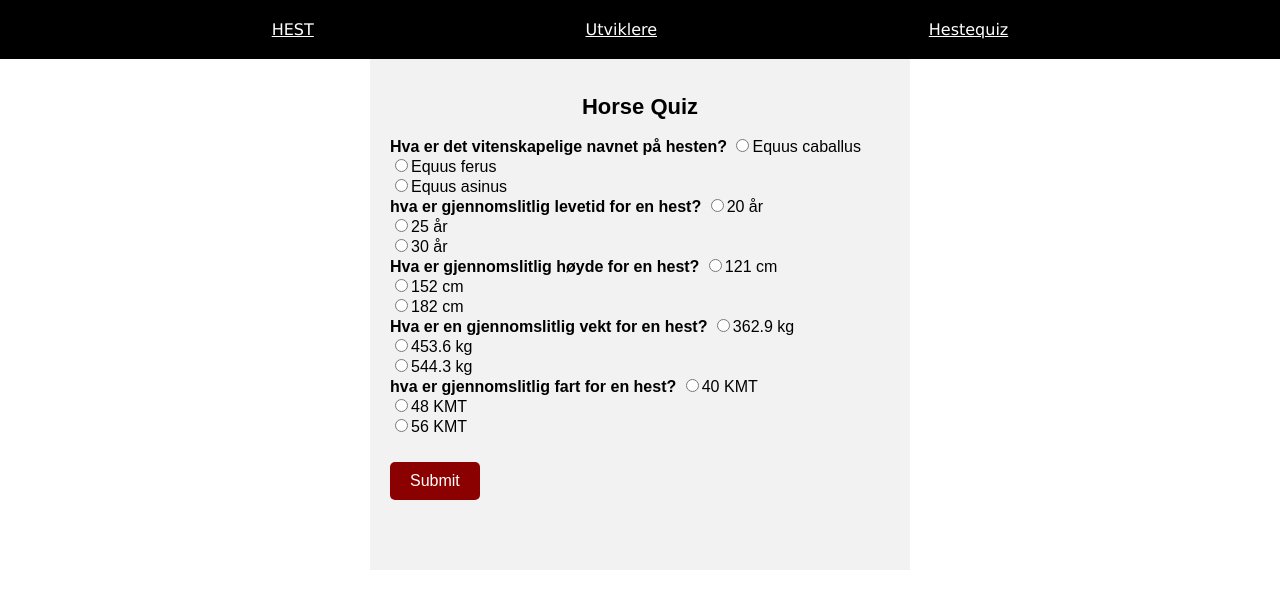
After one commit to B1GMAN95/Skoleoppgaver_Hossen, a PHP site: page /hestequiz.html in a window 1280 px wide. The commit adds this page. Shown: the top 609 px of the page. Run offline with PHP 8.4, Linux system fonts and the light colour scheme.

Commit message:
Add files via upload

```diff
--- /dev/null
+++ b/hestegenerator/hestequiz.css
@@ -0,0 +1,66 @@
+#quiz {
+  background-color: #f2f2f2;
+  padding: 20px;
+  width: 500px;
+  margin: auto;
+  font-family: sans-serif;
+}
+h1 {
+  text-align: center;
+  font-size: 22px;
+}
+ul {
+  padding: 0;
+  list-style: none;
+}
+label {
+  font-weight: bold;
+}
+input[type="submit"] {
+  background-color: #8b0000;
+  border: none;
+  color: white;
+  padding: 10px 20px;
+  font-size: 16px;
+  border-radius: 5px;
+  margin-top: 10px;
+  cursor: pointer;
+}
+input[type="submit"]:hover {
+  background-color: #d60000;
+}
+
+#result {
+  padding: 5%;
+}
+
+body {
+  margin: 0px;
+  padding: 0px;
+  font-family: Verdana, Geneva, Tahoma, sans-serif;
+}
+
+/* Header section.*/
+header {
+  text-align: center;
+  color: white;
+}
+
+/* Navigation */
+.top-nav {
+  display: flex;
+  justify-content: space-evenly;
+  flex-wrap: wrap;
+  background-color: black;
+  padding: 20px 0;
+  width: 100%;
+}
+
+.top-nav a {
+  text-decoration: underline;
+  color: white;
+}
+
+.top-nav a:hover {
+  font-style: italic;
+}
--- /dev/null
+++ b/hestegenerator/hestequiz.html
@@ -0,0 +1,59 @@
+<!DOCTYPE html>
+<html>
+  <head>
+    <title>Horse Quiz</title>
+    <meta charset="UTF-8" />
+    <meta http-equiv="X-UA-Compatible" content="IE=edge" />
+    <meta name="viewport" content="width=device-width, initial-scale=1.0" />
+    <link rel="stylesheet" href="hestequiz.css" />
+    <script defer src="hestequiz.js"></script>
+  </head>
+  <body>
+    <nav class="top-nav">
+      <a href="hestespill_html.html">HEST</a>
+      <a href="https://dromtorpvgs.github.io/2ITA-TO/">Utviklere</a>
+      <a href="javascript:window.location.reload()">Hestequiz</a>
+    </nav>
+    <div id="quiz">
+      <h1>Horse Quiz</h1>
+      <form action="">
+        <ul>
+          <li>
+            <label>Hva er det vitenskapelige navnet på hesten?</label>
+            <input type="radio" name="svar" value="Equus caballus" />Equus
+            caballus<br />
+            <input type="radio" name="svar" value="Equus ferus" />Equus ferus<br />
+            <input type="radio" name="svar" value="Equus asinus" />Equus
+            asinus<br />
+          </li>
+          <li>
+            <label>hva er gjennomslitlig levetid for en hest?</label>
+            <input type="radio" name="svar2" value="20 years" />20 år<br />
+            <input type="radio" name="svar2" value="25 years" />25 år<br />
+            <input type="radio" name="svar2" value="30 years" />30 år<br />
+          </li>
+          <li>
+            <label>Hva er gjennomslitlig høyde for en hest?</label>
+            <input type="radio" name="svar3" value="121 cm" />121 cm<br />
+            <input type="radio" name="svar3" value="152 cm" />152 cm<br />
+            <input type="radio" name="svar3" value="182 cm" />182 cm<br />
+          </li>
+          <li>
+            <label>Hva er en gjennomslitlig vekt for en hest?</label>
+            <input type="radio" name="svar4" value="360 kg" />362.9 kg<br />
+            <input type="radio" name="svar4" value="453 kg" />453.6 kg<br />
+            <input type="radio" name="svar4" value="544 kg" />544.3 kg<br />
+          </li>
+          <li>
+            <label>hva er gjennomslitlig fart for en hest?</label>
+            <input type="radio" name="svar5" value="40 kmt" />40 KMT<br />
+            <input type="radio" name="svar5" value="48 kmt" />48 KMT<br />
+            <input type="radio" name="svar5" value="56 kmt" />56 KMT<br />
+          </li>
+        </ul>
+        <input id="submit" type="submit" value="Submit" />
+      </form>
+      <div id="result"></div>
+    </div>
+  </body>
+</html>
--- /dev/null
+++ b/hestegenerator/hestequiz.js
@@ -0,0 +1,33 @@
+const quiz = document.getElementById("quiz");
+const form = quiz.querySelector("form");
+const questions = form.querySelectorAll("ul li");
+
+form.addEventListener("submit", (e) => {
+  e.preventDefault();
+  let score = 0;
+  questions.forEach((question) => {
+    const inputs = question.querySelectorAll("input");
+    let answer;
+    inputs.forEach((input) => {
+      if (input.checked) {
+        answer = input.value;
+      }
+    });
+    if (answer === "Equus caballus") {
+      score += 1;
+    }
+    if (answer === "25 years") {
+      score += 1;
+    }
+    if (answer === "152 cm") {
+      score += 1;
+    }
+    if (answer === "453 kg") {
+      score += 1;
+    }
+    if (answer === "48 kmt") {
+      score += 1;
+    }
+  });
+  document.getElementById("result").innerHTML = `Du fikk ${score} poeng `;
+});
```
Also changed, not shown: hestegenerator/hestespill_css.css (+39 -0 lines), hestegenerator/hestespill_html.html (+9 -4 lines), hestegenerator/hestespill_js.js (+29 -1 lines).
